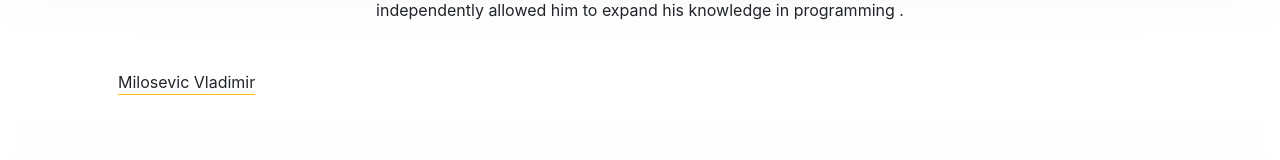
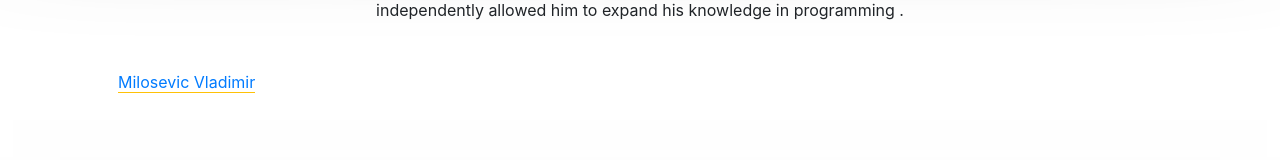
Before and after one commit to wlada995/Design-website, a plain HTML site: page about.html in a window 1280 px wide. Shown: the part 204-364 px from the top of the page. Drawn offline with nearby package versions, Linux system fonts and the light colour scheme.

Commit message:
Update about.html

```diff
--- a/about.html
+++ b/about.html
@@ -68,7 +68,7 @@
         </div>
 
         <div class="row my-5 ml-5">
-          <span class="border-bottom border-warning"> Milosevic Vladimir </span>
+              <a href="https://wlada995.github.io/Portfolio/" class="text-decoration-none"><span class="border-bottom border-warning"> Milosevic Vladimir </span></a>
         </div>
       </div>
     </div>
```
